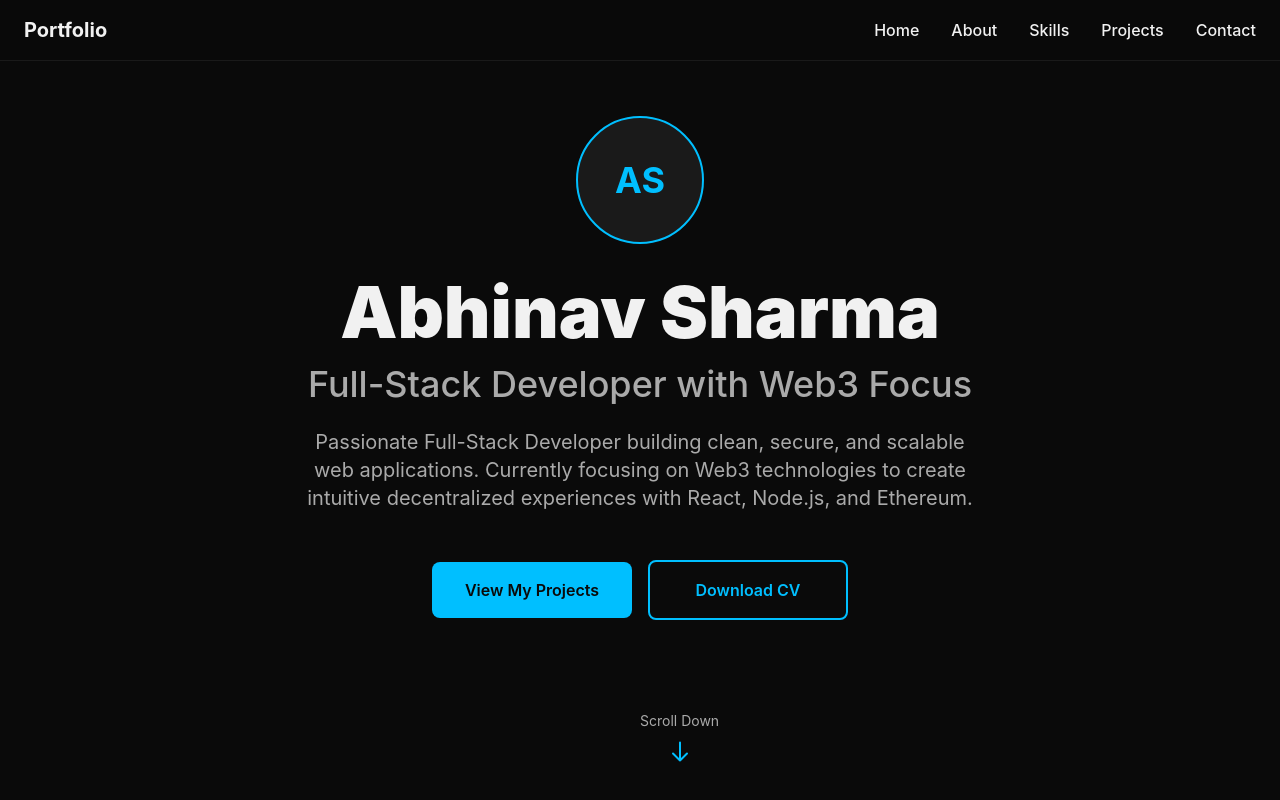
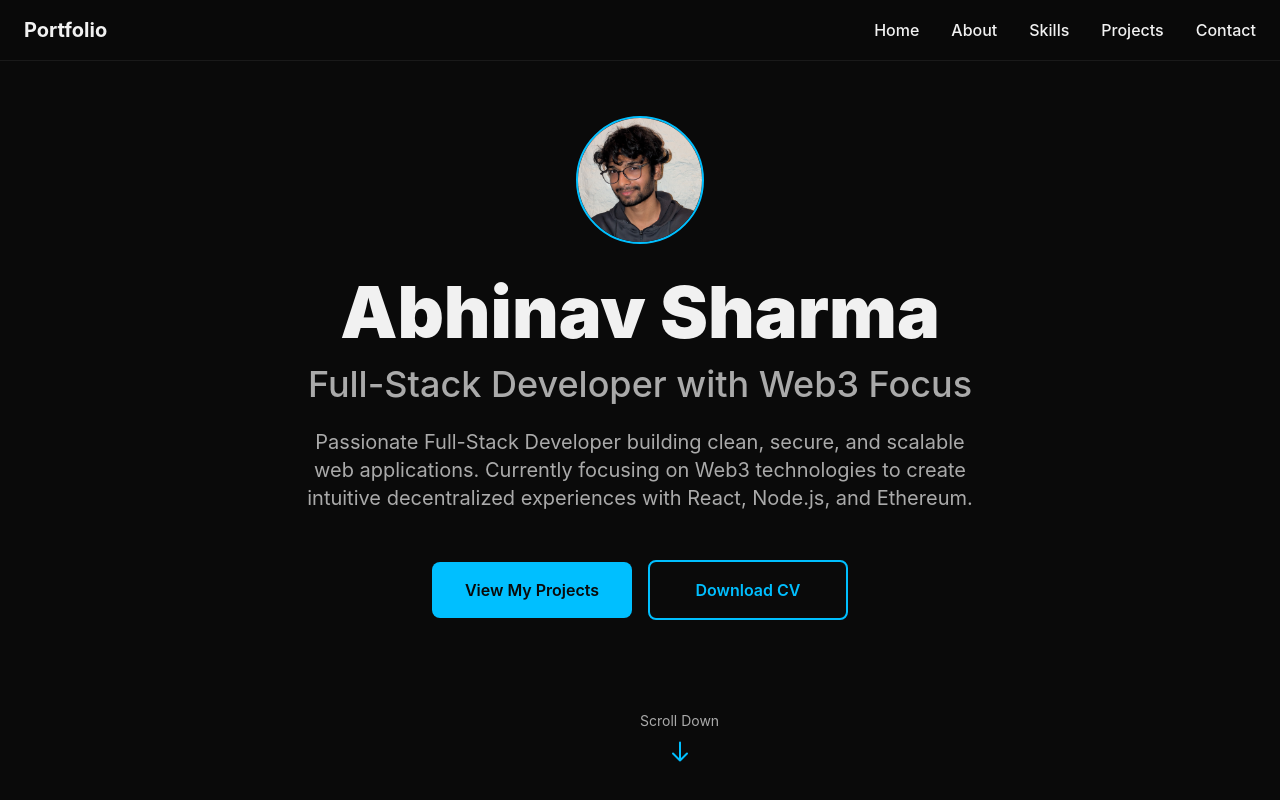
Before and after one commit to abhinav21s/portfolio, a React (Vite) app: page / in a window 1280 px wide. Shown: the top 800 px of the page. Built offline with nearby package versions, Linux system fonts and the light colour scheme.

Commit message:
profile added

```diff
--- a/src/components/Hero.jsx
+++ b/src/components/Hero.jsx
@@ -23,9 +23,11 @@ function Hero() {
       <div className="max-w-4xl mx-auto text-center">
         {/* Optional Avatar */}
         <div className="mb-8">
-          <div className="w-32 h-32 mx-auto rounded-full bg-secondary-bg border-2 border-accent flex items-center justify-center text-4xl font-bold text-accent">
-            AS
-          </div>
+          <img
+            src="/assets/avatar.jpg"
+            alt="Abhinav Sharma"
+            className="w-32 h-32 mx-auto rounded-full border-2 border-accent object-cover"
+          />
         </div>
 
         {/* Name - Large and Bold */}
```
Also changed, not shown: public/assets/avatar.jpg (added).
